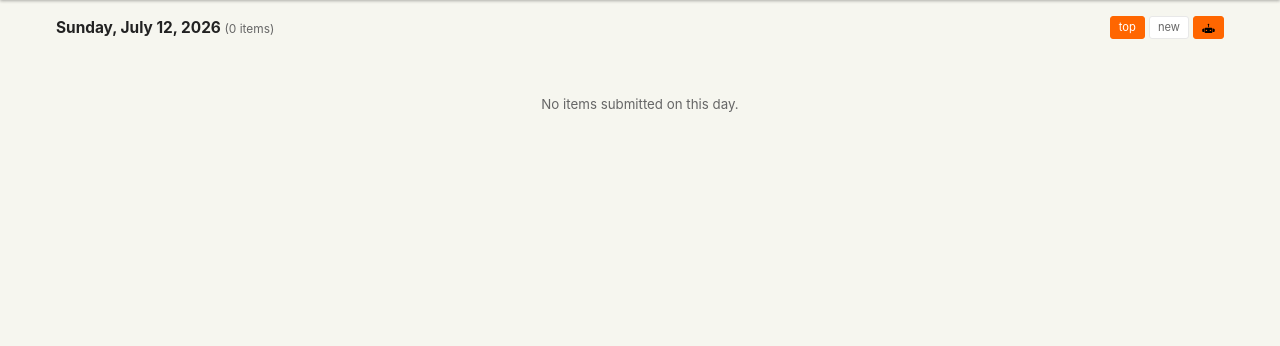
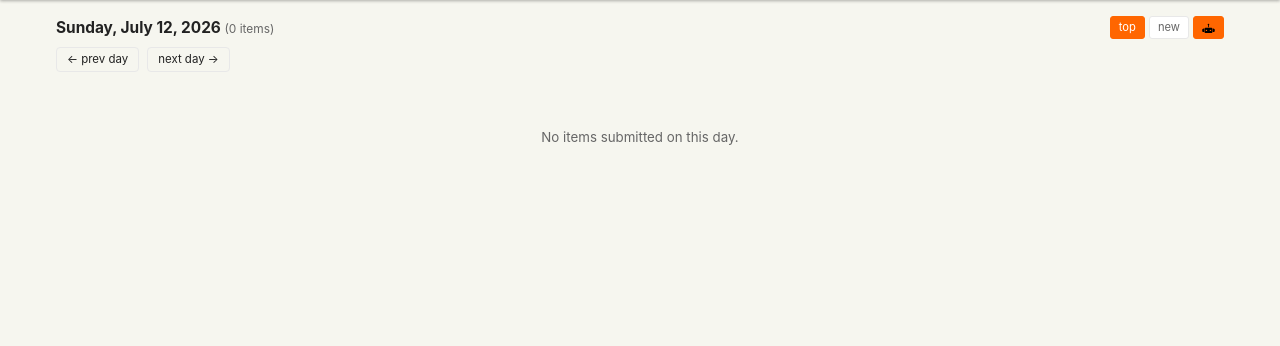
Before and after one commit to jsgounot/RNews, a FastAPI app: page /day/2026-07-12 in a window 1280 px wide. Shown: the part 74-420 px from the top of the page. Run offline with FastAPI, Linux system fonts and the light colour scheme.

Commit message:
Add prev, next days buttons

```diff
--- a/app/main.py
+++ b/app/main.py
@@ -584,6 +584,10 @@ def day_view(
     total_pages = max(1, math.ceil(total / per_page))
     tag = db.query(Tag).filter(Tag.slug == tag_slug).first() if tag_slug else None
 
+    today = datetime.now(timezone.utc).date()
+    prev_date_str = (day - timedelta(days=1)).strftime("%Y-%m-%d")
+    next_date_str = (day + timedelta(days=1)).strftime("%Y-%m-%d")
+
     return templates.TemplateResponse(request, "day.html", {
         "items": items,
         "voted": voted,
@@ -591,6 +595,9 @@ def day_view(
         "user": user,
         "date": day,
         "date_str": date_str,
+        "prev_date_str": prev_date_str,
+        "next_date_str": next_date_str,
+        "is_today": day >= today,
         "page": page,
         "total_pages": total_pages,
         "total": total,
@@ -1799,10 +1806,16 @@ def team_day_view(
     total_pages = max(1, math.ceil(total / per_page))
     items = items[(page - 1) * per_page: page * per_page]
     voted = user_voted_items(db, user, items)
+    today = datetime.now(timezone.utc).date()
+    prev_date_str = (day - timedelta(days=1)).strftime("%Y-%m-%d")
+    next_date_str = (day + timedelta(days=1)).strftime("%Y-%m-%d")
 
     return templates.TemplateResponse(request, "day.html", {
         "items": items, "voted": voted, "user": user,
         "date": day, "date_str": date_str,
+        "prev_date_str": prev_date_str,
+        "next_date_str": next_date_str,
+        "is_today": day >= today,
         "page": page, "total_pages": total_pages, "total": total,
         "sort": sort, "show_auto": show_auto, "tag": None, "tag_slug": None,
         "team": team,
--- a/app/static/css/style.css
+++ b/app/static/css/style.css
@@ -353,6 +353,10 @@ footer {
 }
 
 .day-header h2 { font-size: 1.1rem; }
+.day-nav { display: flex; gap: 8px; margin: -8px 0 16px; }
+.day-nav-btn { font-size: 0.82rem; padding: 3px 10px; border: 1px solid var(--border); border-radius: 4px; text-decoration: none; color: var(--text); }
+.day-nav-btn:hover:not(.day-nav-btn--disabled) { background: var(--hover); }
+.day-nav-btn--disabled { color: var(--text-muted); opacity: 0.45; cursor: default; }
 .item-count { color: var(--text-muted); font-size: 0.85rem; font-weight: 400; }
 .feed-window { color: var(--text-muted); font-size: 0.75rem; font-weight: 400; }
 
--- a/app/templates/day.html
+++ b/app/templates/day.html
@@ -4,6 +4,8 @@
 {% block title %}{{ date.strftime('%B %d, %Y') }} — RNews{% endblock %}
 
 {% set day_base = '/teams/' ~ team.slug ~ '/day/' ~ date_str if team is defined and team else '/day/' ~ date_str %}
+{% set prev_base = '/teams/' ~ team.slug ~ '/day/' ~ prev_date_str if team is defined and team else '/day/' ~ prev_date_str %}
+{% set next_base = '/teams/' ~ team.slug ~ '/day/' ~ next_date_str if team is defined and team else '/day/' ~ next_date_str %}
 {% set auto_q = '&show_auto=0' if not show_auto else '' %}
 {% set auto_toggle_q = '&show_auto=0' if show_auto else '' %}
 
@@ -31,6 +33,15 @@
         <img src="/static/icons/robot.svg" width="13" height="13" alt="auto" style="vertical-align:middle;opacity:{% if show_auto %}1{% else %}0.4{% endif %}">
       </a>
     </div>
+  </div>
+
+  <div class="day-nav">
+    <a href="{{ prev_base }}?sort={{ sort }}{% if tag_slug %}&tag_slug={{ tag_slug }}{% endif %}{{ auto_q }}" class="day-nav-btn">&#8592; prev day</a>
+    {% if is_today %}
+    <span class="day-nav-btn day-nav-btn--disabled" title="Already on the current day">next day &#8594;</span>
+    {% else %}
+    <a href="{{ next_base }}?sort={{ sort }}{% if tag_slug %}&tag_slug={{ tag_slug }}{% endif %}{{ auto_q }}" class="day-nav-btn">next day &#8594;</a>
+    {% endif %}
   </div>
 
   {% if items %}
```
